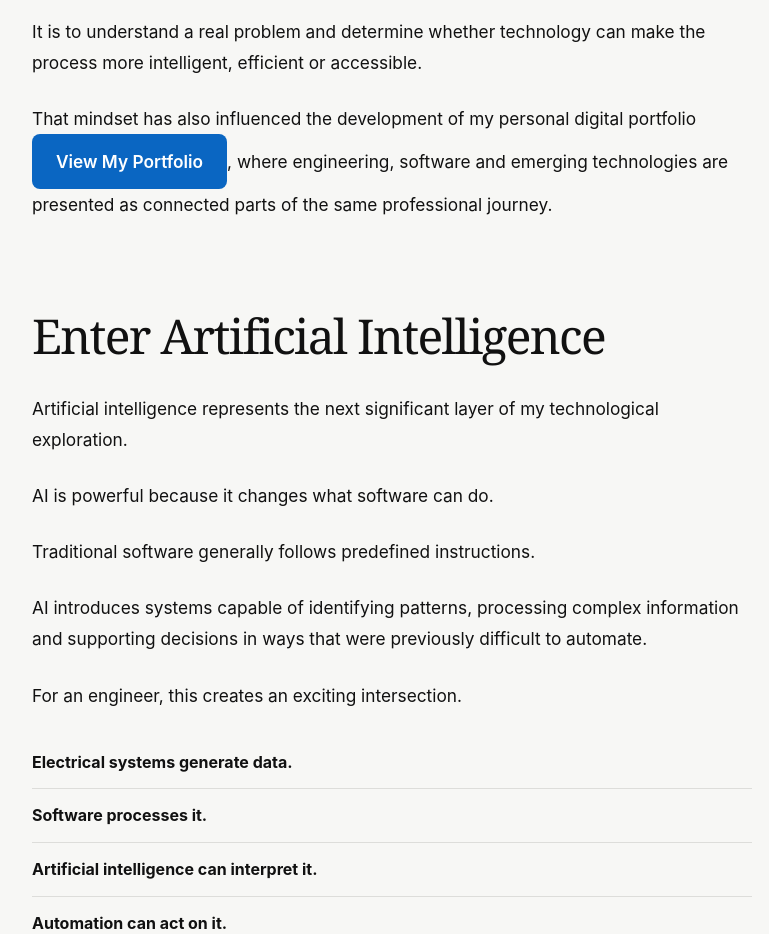
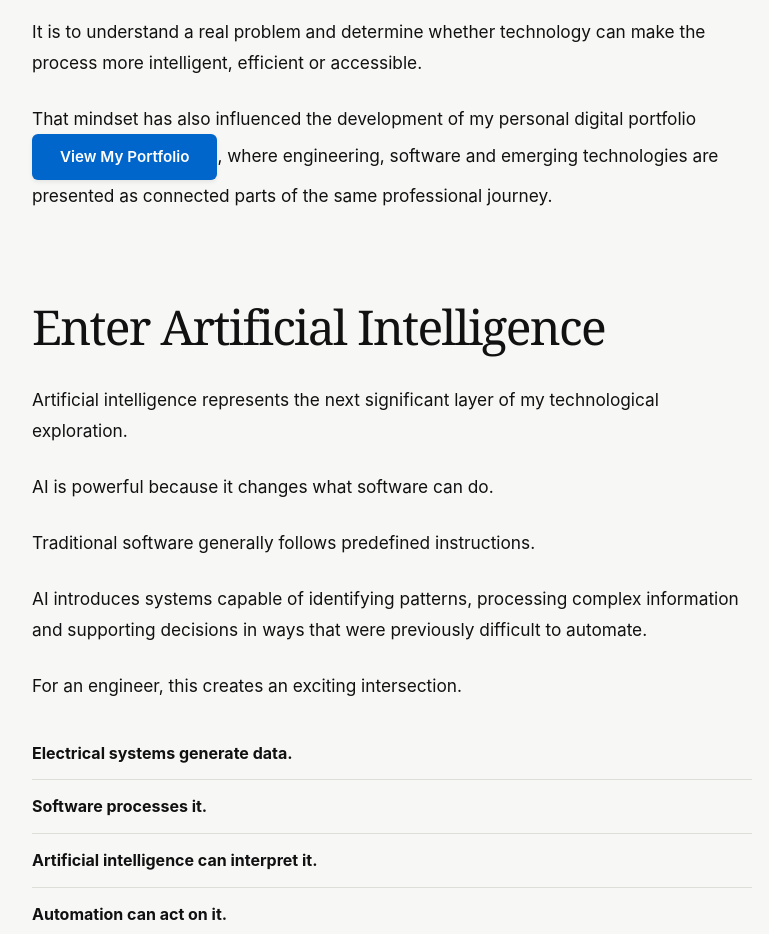
Before and after one commit to Shadrack-hue/Article1, a plain HTML site: page index.html in a window 1280 px wide. Shown: the part 4320-5254 px from the top of the page, without its empty margins (248-1017 px from the left). Drawn offline with Linux system fonts and the light colour scheme.

Commit message:
Refactor portfolio button styles in index.html
Updated portfolio button styles for improved appearance and interactivity.

```diff
--- a/index.html
+++ b/index.html
@@ -264,19 +264,24 @@
       }
     }
     .portfolio-btn {
-  display: inline-block;
-  padding: 12px 24px;
-  background: #0a66c2;
-  color: #fff;
+  display: inline-flex;
+  align-items: center;
+  justify-content: center;
+  height: 46px;
+  padding: 0 28px;
+  font-size: 0.95rem;
+  font-weight: 600;
+  border-radius: 6px;
+  background-color: #0066cc; /* Adjust to match brand hex */
+  color: #ffffff;
   text-decoration: none;
-  border-radius: 8px;
-  font-weight: 600;
-  transition: 0.3s ease;
+  transition: background-color 0.2s ease, transform 0.15s ease;
+  box-shadow: 0 2px 4px rgba(0, 0, 0, 0.08);
 }
 
 .portfolio-btn:hover {
-  transform: translateY(-2px);
-  opacity: 0.9;
+  background-color: #0052a3;
+  transform: translateY(-1px);
 }
 </style>
 </head>
```
